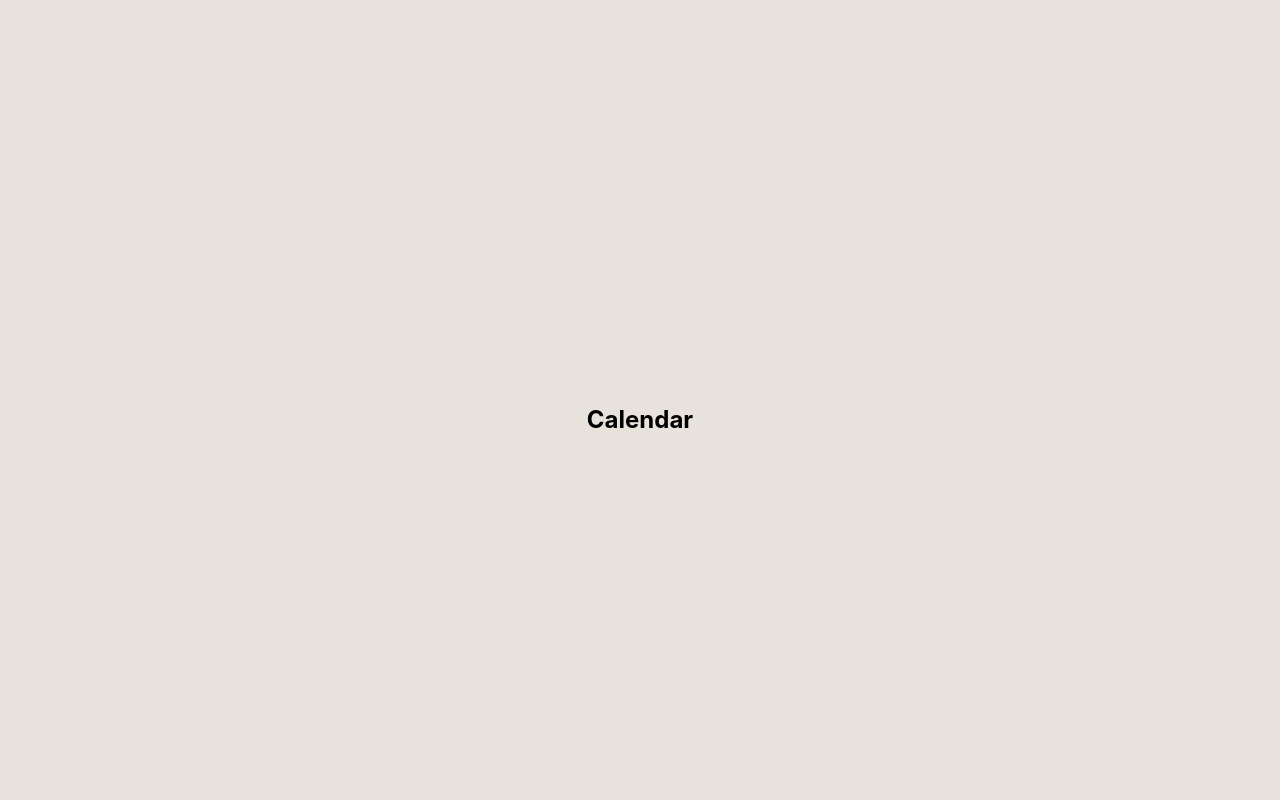
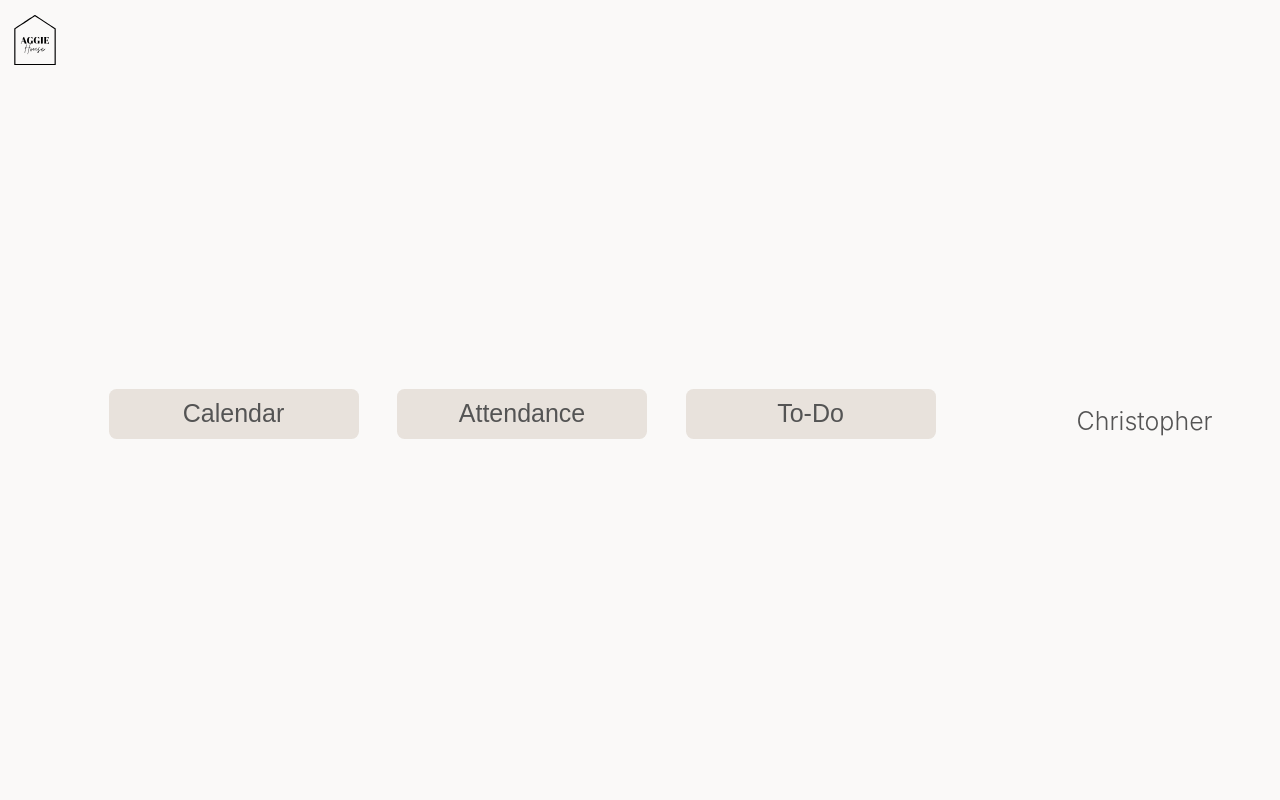
Before and after one commit to jameschiar/AggieHouseWebAppTest, a React (Vite) app: page /calendar in a window 1280 px wide. Shown: the top 800 px of the page. Built offline with nearby package versions, Linux system fonts and the light colour scheme; the HTML template or start-up script is replaced by a standard one.

Commit message:
implement NavBar component, started on calendar (hella bugs)

```diff
--- a/src/App.jsx
+++ b/src/App.jsx
@@ -2,7 +2,7 @@ import React from 'react';
 import './App.css';
 import Login from './pages/Login';
 import Dashboard from './pages/Dashboard';
-import Calendar from './pages/Calendar';
+import ShowCalendar from './pages/Calendar';
 import Attendance from './pages/Attendance';
 import Todo from './pages/Todo';
 
@@ -17,7 +17,7 @@ function App() {
       </Route>
       <Route exact path="/dashboard" element={<Dashboard />}>
       </Route>
-      <Route exact path="/calendar" element={<Calendar />}>
+      <Route exact path="/calendar" element={<ShowCalendar />}>
       </Route>
       <Route exact path="/attendance" element={<Attendance />}>
       </Route>
--- /dev/null
+++ b/src/components/NavBar.css
@@ -0,0 +1,49 @@
+#navbar {
+  display: flex;
+  flex-direction: row;
+  justify-content: space-between;
+  background-color:#FAF9F8;
+}
+
+img#logo {
+  width: 50px;
+  height: 50px;
+  margin: 15px 10px 10px 10px;
+}
+
+.nav-links {
+  font-size: 25px;
+  font-weight: 300;
+  background-color: #E8E2DC;
+  color: #545454;
+  width: 250px;
+  height: 50px;
+  border-radius: 7.5px;
+  border: none;
+}
+
+.nav-links:hover {
+  opacity: 0.8;
+}
+
+.nav {
+  display: flex;
+  flex-direction: row;
+  justify-content: space-evenly;
+  width: 1000px;
+}
+
+.account {
+  display: flex;
+  flex-direction: row;
+  justify-content: center;
+  align-items: center;
+  padding-right: 20px;
+}
+
+.account > h2 {
+  font-size: 25px;
+  font-weight: 300;
+  color: #545454;
+  margin-left: 15px;
+}
--- /dev/null
+++ b/src/components/NavBar.jsx
@@ -0,0 +1,24 @@
+import React from 'react';
+import accountImg from "../images/accountpic.png"
+import logo from "../images/logo.svg"
+import "./NavBar.css"
+import { Link } from 'react-router-dom';
+
+function NavBar() {
+  return (
+    <div id="navbar">
+      <Link to="/dashboard"><img src={logo} id="logo"/></Link>
+      <div class="nav">
+        <p><Link to="/calendar"> <button class="nav-links">Calendar </button></Link></p>
+        <p><Link to="/attendance"> <button class="nav-links">Attendance </button></Link></p>
+        <p><Link to="/todo"> <button class="nav-links">To-Do </button> </Link></p>
+      </div>
+      <div class="account">
+        <img src={accountImg} width="40px" height="40px" />
+        <h2> Christopher Columbus</h2>
+      </div>
+    </div>
+  );
+}
+
+export default NavBar;
--- a/src/pages/Attendance.jsx
+++ b/src/pages/Attendance.jsx
@@ -1,9 +1,12 @@
 import React from 'react';
+import NavBar from "../components/NavBar.jsx"
 
 function Attendance() {
   return (
     <main>
-      <h2>Attendance</h2>
+      <NavBar/>
+
+      <h2>attendance</h2>
     </main>
   );
 }
--- /dev/null
+++ b/src/pages/Calendar.css
@@ -0,0 +1,3 @@
+.main{
+  text-align: center;
+}
--- a/src/pages/Calendar.jsx
+++ b/src/pages/Calendar.jsx
@@ -1,11 +1,72 @@
+import NavBar from '../components/NavBar.jsx';
 import React from 'react';
 
-function Calendar() {
+ function showCalendar() {
    return (
      <main>
+       <NavBar/>
+
        <h2>Calendar</h2>
      </main>
    );
  }
 
-export default Calendar;
+ export default showCalendar;
+
+
+// import './Calendar.css';
+// import { Calendar, dateFnsLocalizer } from 'react-big-calendar';
+// import format from 'date-fns/format';
+// import parse from 'date-fns/parse';
+// import startOfWeek from 'date-fns/startOfWeek';
+// import getDay from 'date-fns/getDay';
+// import 'react-big-calendar/lib/css/react-big-calendar.css';
+// import DatePicker from 'react-datepicker';
+
+// const locales = {
+//   'en-US': require('date-fns/locale/en-US')
+// };
+
+// const localizer = dateFnsLocalizer({
+// 	format,
+// 	parse,
+// 	startOfWeek,
+// 	getDay
+// });
+
+// const events = [
+// 	{
+// 		title: 'Shift 1',
+// 		start: new Date(2022, 6, 0),
+// 		end: new Date(2022, 6, 0)
+// 	},
+// 	{
+// 		title: 'Shift 2',
+// 		start: new Date(2022, 6, 0),
+// 		end: new Date(2022, 6, 0)
+// 	},
+// 	{
+// 		title: 'Shift 3',
+// 		start: new Date(2022, 6, 0),
+// 		end: new Date(2022, 6, 0)
+// 	}
+// ];
+
+// function ShowCalendar() {
+// 	return (
+// 		<main>
+// 			<NavBar />
+// 			<div>
+// 				<Calendar
+// 					localizer={localizer}
+// 					events={events}
+// 					startAccessor="start"
+// 					endAccessor="end"
+// 					style={{ height: 500, margin: '50px' }}
+// 				/>
+// 			</div>
+// 		</main>
+// 	);
+// }
+
+// export default ShowCalendar;
--- a/src/pages/Dashboard.css
+++ b/src/pages/Dashboard.css
@@ -2,50 +2,6 @@
 
 main {
   background-color: #E8E2DC;
-}
-
-#navbar {
-  display: flex;
-  flex-direction: row;
-  justify-content: space-between;
-  background-color:#FAF9F8;
-}
-
-.nav-links {
-  font-size: 25px;
-  font-weight: 300;
-  background-color: #E8E2DC;
-  color: #545454;
-  width: 250px;
-  height: 50px;
-  border-radius: 7.5px;
-  border: none;
-}
-
-.nav-links:hover {
-  opacity: 0.8;
-}
-
-.nav {
-  display: flex;
-  flex-direction: row;
-  justify-content: space-evenly;
-  width: 1000px;
-}
-
-.account {
-  display: flex;
-  flex-direction: row;
-  justify-content: center;
-  align-items: center;
-  padding-right: 20px;
-}
-
-.account > h2 {
-  font-size: 25px;
-  font-weight: 300;
-  color: #545454;
-  margin-left: 15px;
 }
 
 #dash {
--- a/src/pages/Dashboard.jsx
+++ b/src/pages/Dashboard.jsx
@@ -1,27 +1,17 @@
 import React from 'react';
 import "./Dashboard.css";
-import accountImg from "../images/accountpic.png"
-
+import NavBar from "../components/NavBar.jsx"
 import { Link } from 'react-router-dom';
 
 function Dashboard() {
   return (
     <main>
 
-      <div id = "navbar">
-        <div class = "nav">
-          <p><Link to="/calendar"> <button class ="nav-links">Calendar </button></Link></p>
-          <p><Link to="/attendance"> <button class ="nav-links">Attendance </button></Link></p>
-          <p><Link to="/todo"> <button class ="nav-links">To-Do </button> </Link></p>
-        </div>
-        <div class = "account">
-          <img src={accountImg} width = "40px" height = "40px"/>
-          <h2> Name</h2>
-        </div>
-      </div>
+      <NavBar/>
+
 
       <div id = "dash">
-        <h2 class = "greeting">Hello [insert name],</h2>
+        <h2 class = "greeting">Hello Christopher Columbus,</h2>
         <h3 class = "modules">Upcoming Shift
         <p class ="info">upcoming shift date and time imported here</p></h3>
         <h4 class = "modules">Alerts
--- a/src/pages/Login.css
+++ b/src/pages/Login.css
@@ -14,7 +14,7 @@ main {
   text-align: center;
   color: black;
   margin: auto;
-  margin-top: 200px;
+  margin-top: 150px;
   border-radius: 30px;
   background-color: #FAF9F8;
   font-family: poppins;
--- a/src/pages/Todo.jsx
+++ b/src/pages/Todo.jsx
@@ -1,8 +1,10 @@
 import React from 'react';
+import NavBar from "../components/NavBar.jsx"
 
 function Todo() {
   return (
     <main>
+      <NavBar/>
       <h2>To-Do</h2>
     </main>
   );
```
Also changed, not shown: package.json (+6 -1 lines), 1 other file (tests, documents, lock files or other folders). Lines whose indentation alone changed are shown as unchanged.
